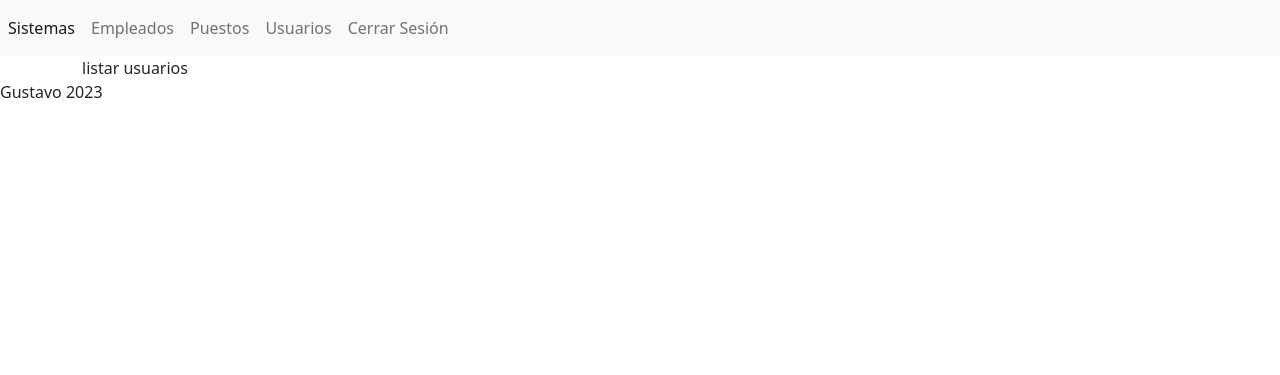
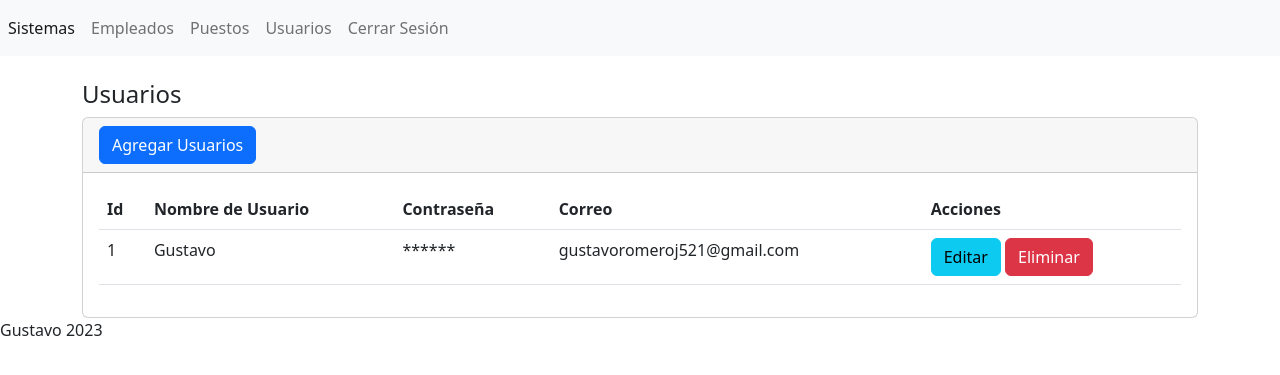
Before and after one commit to Tavo-21/App1-Gi1, a PHP site: page /app1/secciones/usuarios/ in a window 1280 px wide. Shown: the top 375 px of the page. Run offline with PHP 8.4, Linux system fonts and the light colour scheme.

Commit message:
Usuarios-Formularios

```diff
--- a/secciones/puestos/index.php
+++ b/secciones/puestos/index.php
@@ -1,6 +1,6 @@
 <?php include("../../templates/header.php"); ?>
 <br />
-
+<h4>Puestos</h4>
 <div class="card">
     <div class="card-header">
         <a name="" id="" class="btn btn-primary" href="crear.php" role="button">Agregar Registro</a>
--- a/secciones/usuarios/index.php
+++ b/secciones/usuarios/index.php
@@ -1,4 +1,39 @@
 <?php include("../../templates/header.php");?>
+<br />
+<h4>Usuarios</h4>
+<div class="card">
+    <div class="card-header">
+        <a name="" id="" class="btn btn-primary"
+        href="crear.php" role="button">Agregar Usuarios</a>
+    </div>
+    <div class="card-body">
+        <div class="table-responsive-sm">
+            <table class="table">
+                <thead>
+                    <tr>
+                        <th scope="col">Id</th>
+                        <th scope="col">Nombre de Usuario</th>
+                        <th scope="col">Contraseña</th>
+                        <th scope="col">Correo</th>
+                        <th scope="col">Acciones</th>
+                    </tr>
+                </thead>
+                <tbody>
+                    <tr class="">
+                        <td scope="row">1</td>
+                        <td>Gustavo</td>
+                        <td>******</td>
+                        <td>gustavoromeroj521@gmail.com</td>
+                        <td>
+                           <input name="btneditar" id="btneditar" class="btn btn-info" type="button" value="Editar">
+                           <input name="btneliminar" id="btneliminar" class="btn btn-danger" type="button" value="Eliminar">
+                        </td>
+                    </tr>
+                </tbody>
+            </table>
+        </div>
 
-listar usuarios
+    </div>
+
+</div>
 <?php include("../../templates/footer.php");?>
```
Also changed, not shown: secciones/usuarios/crear.php (+33 -3 lines).
